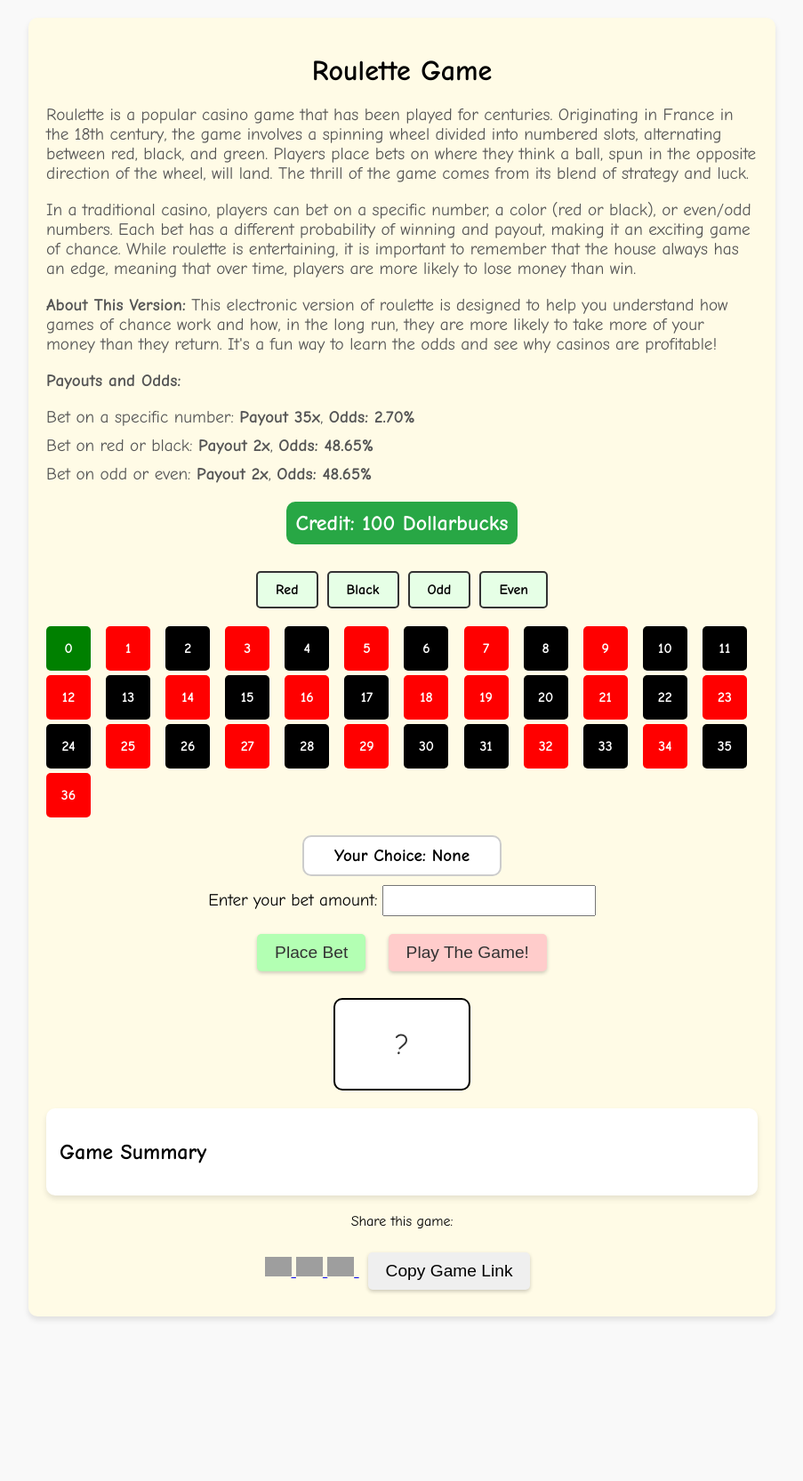
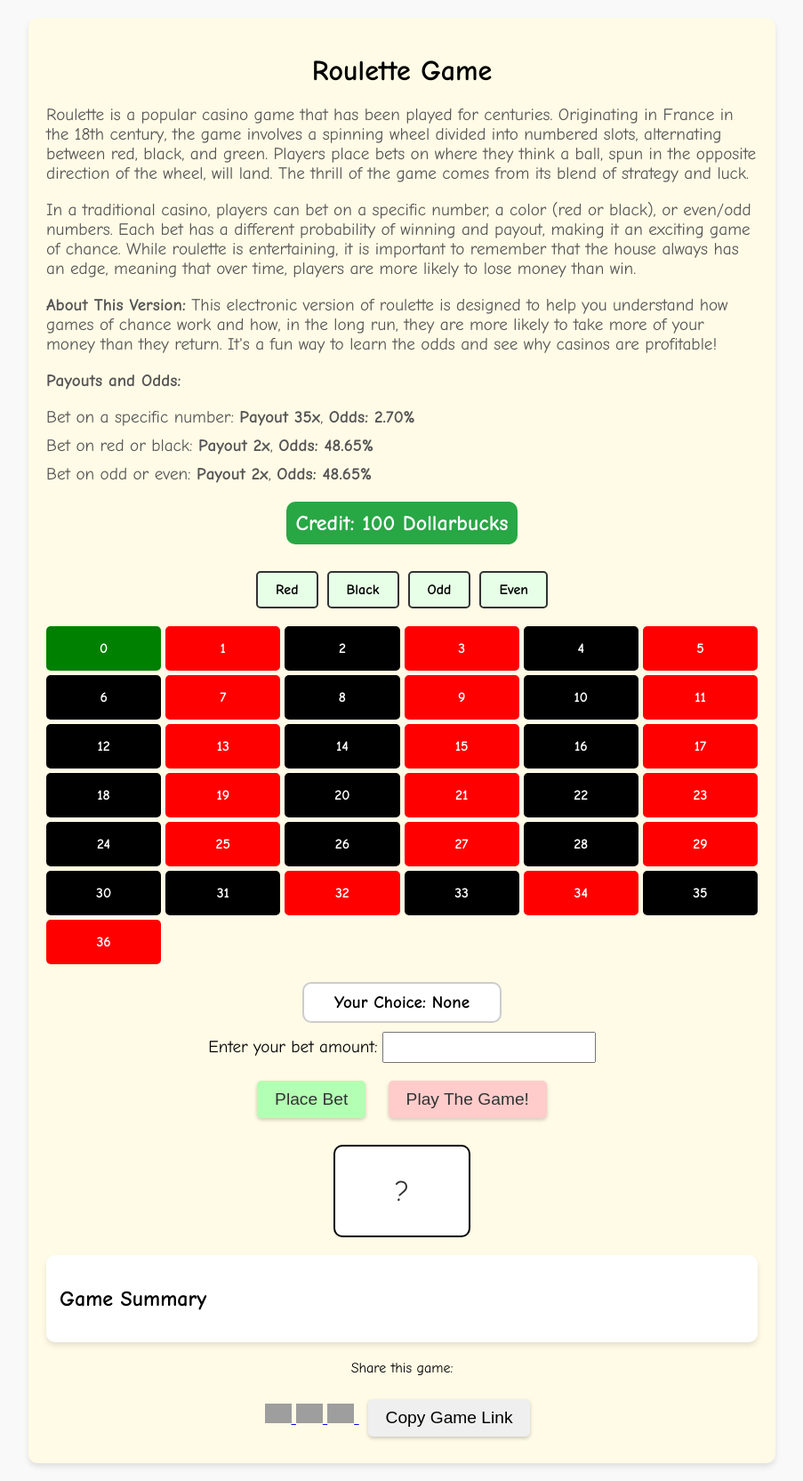
Before and after one commit to RFNajera/rfnajera.github.io, a Jekyll site: the page gambling_kids.html, which Jekyll copies as it is, in a window 1280 px wide. Shown: the whole page at 89% size, without its empty margins (188-1091 px from the left). Built offline with Jekyll 4.4.1, drawn with Linux system fonts in a browser that asks for light colours; before the commit the page ends 1500 px from its top, so only the background shows below that; grey boxes are pictures that could not be loaded.

Commit message:
Update gambling_kids.html
Fixed button layout.

```diff
--- a/gambling_kids.html
+++ b/gambling_kids.html
@@ -14,8 +14,9 @@
     <meta name="twitter:description"
         content="Play this electronic version of roulette and learn how games of chance work. Understand why the house always wins in the long run.">
     <meta name="twitter:image" content="https://rfnajera.github.io/assets/images/gambling_image.jpg">
+
+    <title>Roulette Game</title>
     <link href="https://fonts.googleapis.com/css2?family=Comic+Neue:wght@400;700&display=swap" rel="stylesheet">
-    <title>Roulette Game</title>
     <style>
         body {
             font-family: 'Comic Neue', 'Comic Sans MS', 'Arial Rounded MT Bold', cursive;
@@ -34,13 +35,11 @@
         }
 
         h1 {
-            font-family: 'Comic Neue', 'Comic Sans MS', 'Arial Rounded MT Bold', cursive;
             font-size: 2em;
             margin-bottom: 10px;
         }
 
         #instructions {
-            font-family: 'Comic Neue', 'Comic Sans MS', 'Arial Rounded MT Bold', cursive;
             font-size: 1.2em;
             margin-bottom: 20px;
             color: #555;
@@ -61,7 +60,7 @@
         #roulette-table {
             margin: 20px auto;
             display: grid;
-            grid-template-columns: repeat(12, minmax(40px, 1fr));
+            grid-template-columns: repeat(6, minmax(40px, 1fr));
             gap: 5px;
             justify-content: center;
             overflow-x: auto;
@@ -70,9 +69,8 @@
             box-sizing: border-box;
         }
 
-
         .roulette-cell {
-            width: 50px;
+            width: 100%;
             height: 50px;
             display: flex;
             justify-content: center;
@@ -274,14 +272,14 @@
             <div class="roulette-cell black" data-number="8">8</div>
             <div class="roulette-cell red" data-number="9">9</div>
             <div class="roulette-cell black" data-number="10">10</div>
-            <div class="roulette-cell black" data-number="11">11</div>
-            <div class="roulette-cell red" data-number="12">12</div>
-            <div class="roulette-cell black" data-number="13">13</div>
-            <div class="roulette-cell red" data-number="14">14</div>
-            <div class="roulette-cell black" data-number="15">15</div>
-            <div class="roulette-cell red" data-number="16">16</div>
-            <div class="roulette-cell black" data-number="17">17</div>
-            <div class="roulette-cell red" data-number="18">18</div>
+            <div class="roulette-cell red" data-number="11">11</div>
+            <div class="roulette-cell black" data-number="12">12</div>
+            <div class="roulette-cell red" data-number="13">13</div>
+            <div class="roulette-cell black" data-number="14">14</div>
+            <div class="roulette-cell red" data-number="15">15</div>
+            <div class="roulette-cell black" data-number="16">16</div>
+            <div class="roulette-cell red" data-number="17">17</div>
+            <div class="roulette-cell black" data-number="18">18</div>
             <div class="roulette-cell red" data-number="19">19</div>
             <div class="roulette-cell black" data-number="20">20</div>
             <div class="roulette-cell red" data-number="21">21</div>
@@ -438,7 +437,7 @@
                     const probability = getProbability(selectedBet).toFixed(2);
 
                     const listItem = document.createElement('li');
-                listItem.innerHTML = `Bet: ${selectedBet}, Probability of winning: ${probability}%, Winning Number: ${winningNumber}, <span class="${resultClass}">${result}</span>, Remaining Credit: ${credit}`;
+                    listItem.innerHTML = `Bet: ${selectedBet}, Probability: ${probability}%, Winning Number: ${winningNumber}, <span class="${resultClass}">${result}</span>, Remaining Credit: ${credit}`;
                     summaryList.appendChild(listItem);
 
                     resultMessage.textContent = result;
```
Also changed, not shown: other parts of gambling_kids.html (+10 -8 lines). Lines whose indentation alone changed are shown as unchanged.
